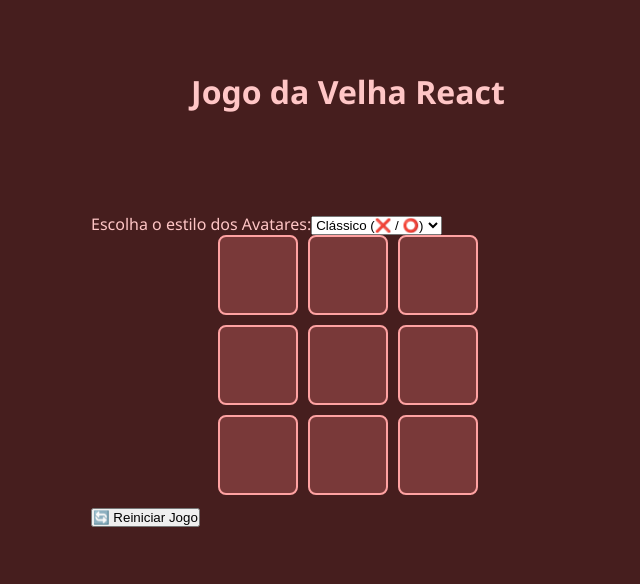
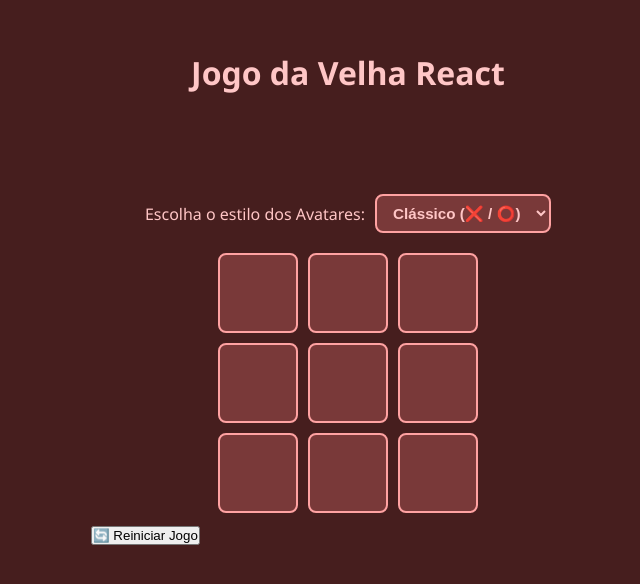
Before and after one commit to gabriela-peratello/jogo-da-velha, a React (Vite) app: page / in a window 1280 px wide. Shown: the part 152-736 px from the top of the page, without its empty margins (292-932 px from the left). Built offline with nearby package versions, Linux system fonts and the light colour scheme.

Commit message:
Commit -> Arrumar o CSS

```diff
--- a/src/components/SelecionarAvatar/SelecionarAvatar.module.css
+++ b/src/components/SelecionarAvatar/SelecionarAvatar.module.css
@@ -0,0 +1,35 @@
+/* Container centralizado */
+.container {
+  display: flex;
+  align-items: center;
+  justify-content: center;
+  gap: 10px;
+  margin-bottom: 20px;
+}
+
+/* Texto do Label */
+.label {
+  color: var(--text-main, #cdd6f4);
+  font-size: 1rem;
+  font-weight: 500;
+}
+
+/* Estilização do Menu Dropdown (<select>) */
+.select {
+  background-color: var(--bg-card, #2b2b3d);
+  color: var(--text-main, #cdd6f4);
+  border: 2px solid var(--accent-color, #74c7ec);
+  border-radius: var(--border-radius-sm, 8px);
+  padding: 8px 12px;
+  font-size: 0.95rem;
+  font-weight: 600;
+  cursor: pointer;
+  outline: none;
+  transition: all 0.2s ease-in-out;
+}
+
+/* Efeito Hover e Focus */
+.select:hover, .select:focus {
+  border-color: var(--accent-hover, #89dceb);
+  box-shadow: 0 0 8px rgba(116, 199, 236, 0.3);
+}
--- a/src/index.css
+++ b/src/index.css
@@ -1,6 +1,4 @@
-/* ==========================================================================
-   DESIGN SYSTEM & VARIÁVEIS GLOBAIS
-   ========================================================================== */
+
 :root {
   /* Paleta de Cores */
   --bg-primary: #461e1e;
```
Also changed, not shown: src/components/Game/Game.jsx (+3 -17 lines).
